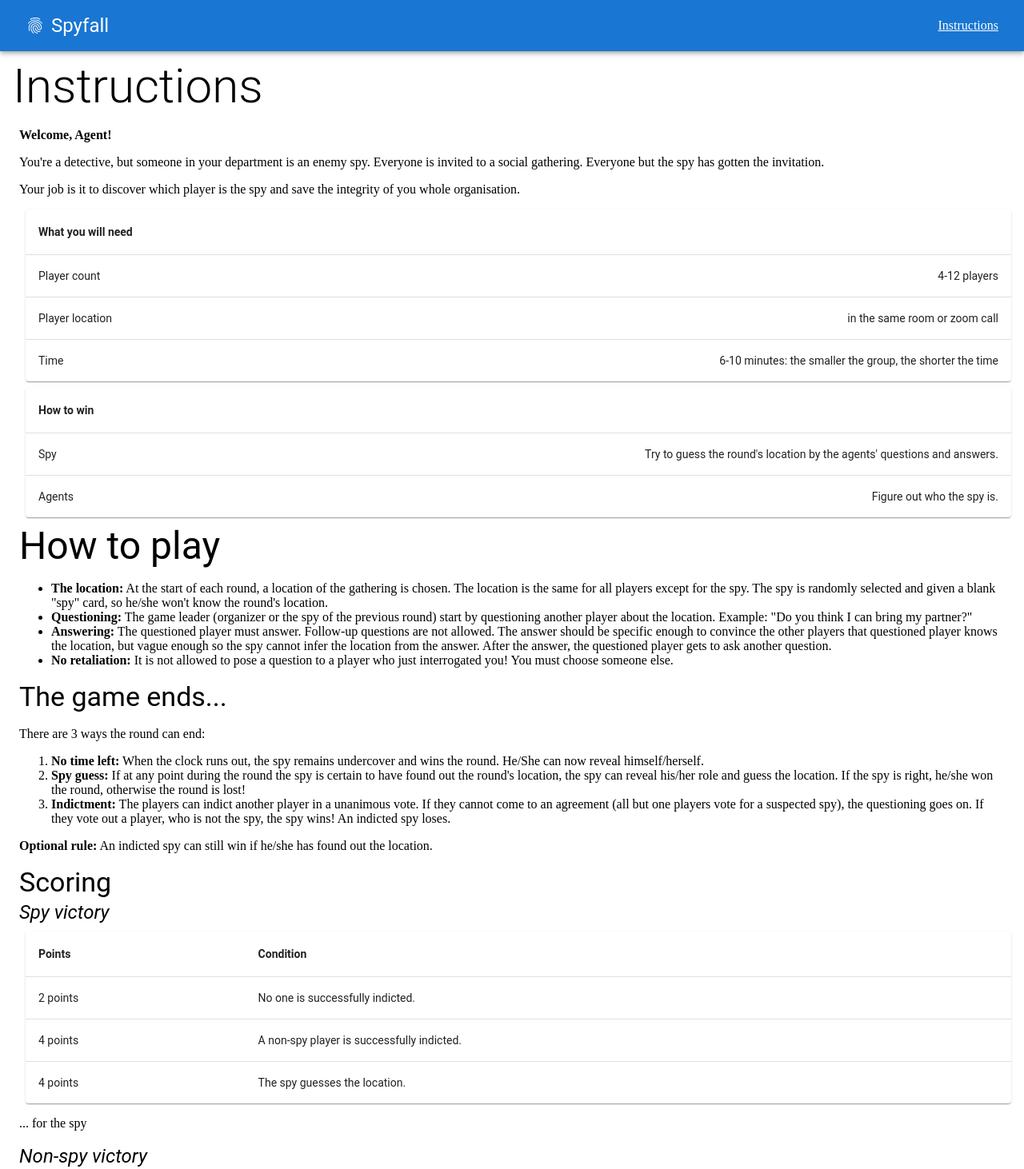
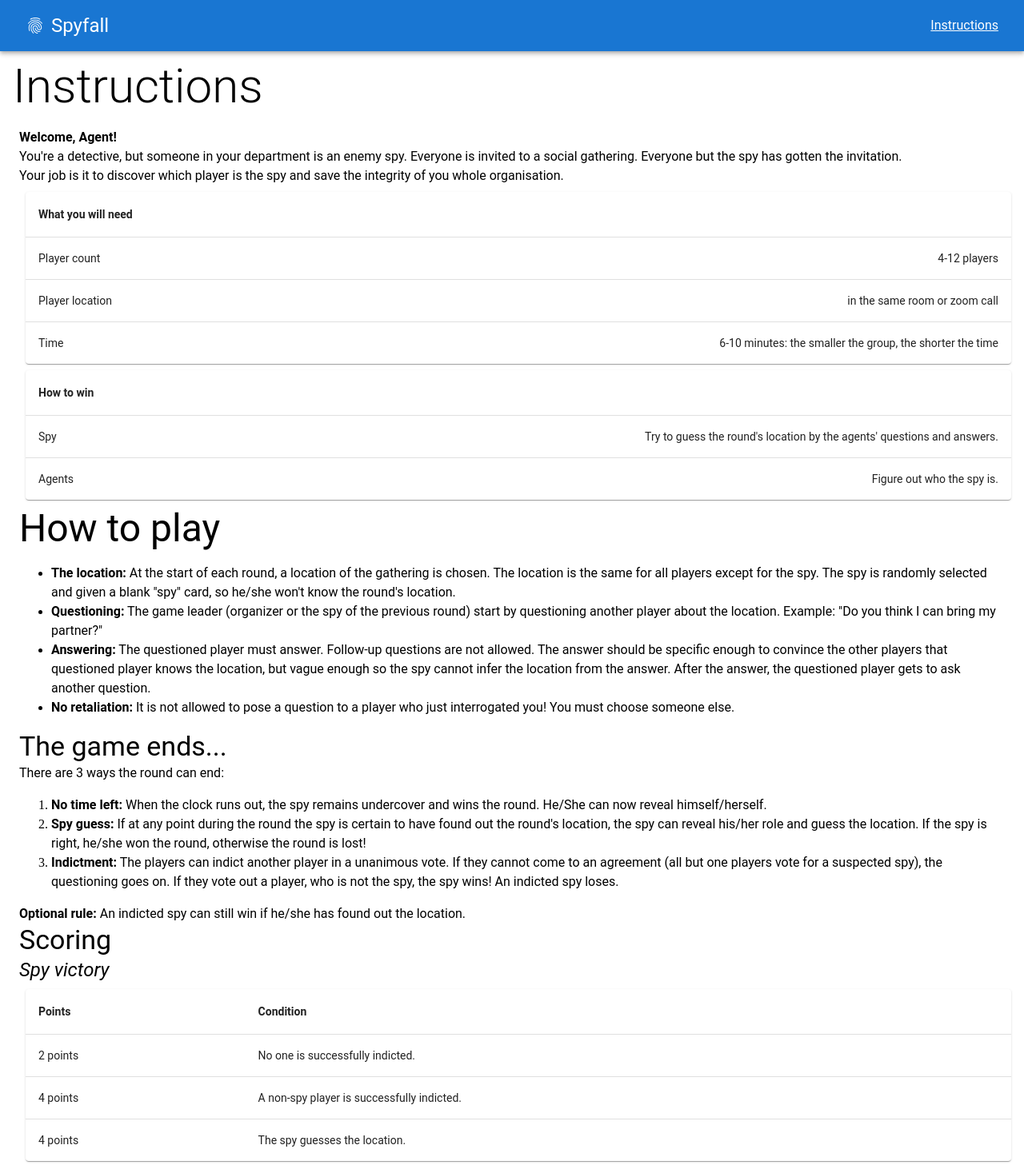
Before and after one commit to andreasnicklaus/spyfall, a React (Create React App) app in the folder frontend/: page /instructions in a window 1280 px wide. Shown: the top 1462 px of the page at 80% size. Built offline with nearby package versions, Linux system fonts and the light colour scheme; no server answers.

Commit message:
typography fixes

```diff
--- a/frontend/src/App.js
+++ b/frontend/src/App.js
@@ -5,25 +5,24 @@
     useNavigate
 } from "react-router-dom";
 
-import {Home} from "./views/home";
-import {WaitingRoom} from "./views/waitingRoom";
-import {Instructions} from "./views/instructions";
-import {GameRoom} from "./views/gameRoom";
+import { Home } from "./views/home";
+import { WaitingRoom } from "./views/waitingRoom";
+import { Instructions } from "./views/instructions";
+import { GameRoom } from "./views/gameRoom";
 import {
     AppBar,
     Box,
     Toolbar,
     Typography,
     Link as MaterialLink,
-    ThemeProvider,
-    createTheme,
     Snackbar, IconButton
 } from "@mui/material";
+import { ThemeProvider, createTheme } from "@mui/material/styles";
 import FingerprintIcon from '@mui/icons-material/Fingerprint';
 import CloseIcon from '@mui/icons-material/Close';
-import {useEffect, useState, Fragment} from "react";
-import route, {initialize} from "./services/routerService";
-import {subscribe, unsubscribe} from "./services/snackBarService";
+import { useEffect, useState, Fragment } from "react";
+import route, { initialize } from "./services/routerService";
+import { subscribe, unsubscribe } from "./services/snackBarService";
 
 const THEME = createTheme({
     typography: {
@@ -44,7 +43,7 @@
 
     useEffect(() => {
         initialize(navigate)
-        subscribe('App', {onMessageCallback: setMessage})
+        subscribe('App', { onMessageCallback: setMessage })
         return () => {
             unsubscribe('App')
         }
@@ -72,27 +71,29 @@
 
     return (
         <ThemeProvider theme={THEME}>
-            <Box sx={{flexGrow: 1}}>
+            <Box sx={{ flexGrow: 1 }}>
                 <AppBar position="static">
                     <Toolbar>
-                        <FingerprintIcon sx={{m: 1}}/>
-                        <Typography variant="h5" component="div" sx={{flexGrow: 1}} onClick={() => route("/")}>
-                            Spyfall
-                        </Typography>
+                        <Box sx={{ flexGrow: 1, display: "flex", alignItems: "center" }}>
+                            <FingerprintIcon sx={{ m: 1 }} />
+                            <Typography variant="h5" component="div" sx={{ '&:hover': { cursor: "pointer" } }} onClick={() => route("/")}>
+                                Spyfall
+                            </Typography>
+                        </Box>
                         <nav>
-                            <MaterialLink component={Link} to="/instructions" color="inherit"
-                                          sx={{m: 1}}>Instructions</MaterialLink>
+                            <MaterialLink variant="body1" component={Link} to="/instructions" color="inherit"
+                                sx={{ m: 1 }}>Instructions</MaterialLink>
                         </nav>
                     </Toolbar>
                 </AppBar>
             </Box>
 
-            <Box sx={{m: 1}}>
+            <Box sx={{ m: 1 }}>
                 <Routes>
-                    <Route path="/" exact element={<Home/>}/>
-                    <Route path="/instructions" exact element={<Instructions/>}/>
-                    <Route path="/wait" exact element={<WaitingRoom/>}/>
-                    <Route path="/game" exact element={<GameRoom/>}/>
+                    <Route path="/" exact element={<Home />} />
+                    <Route path="/instructions" exact element={<Instructions />} />
+                    <Route path="/wait" exact element={<WaitingRoom />} />
+                    <Route path="/game" exact element={<GameRoom />} />
                 </Routes>
             </Box>
 
--- a/frontend/src/views/instructions.js
+++ b/frontend/src/views/instructions.js
@@ -1,43 +1,43 @@
-import {Component} from "react";
-import {Box, Paper, Table, TableBody, TableCell, TableContainer, TableHead, TableRow, Typography} from "@mui/material";
+import { Component } from "react";
+import { Box, Paper, Table, TableBody, TableCell, TableContainer, TableHead, TableRow, Typography } from "@mui/material";
 
 export class Instructions extends Component {
     requirements = [
-        {k: "Player count", v: "4-12 players"},
-        {k: "Player location", v: "in the same room or zoom call"},
-        {k: "Time", v: "6-10 minutes: the smaller the group, the shorter the time"}
+        { k: "Player count", v: "4-12 players" },
+        { k: "Player location", v: "in the same room or zoom call" },
+        { k: "Time", v: "6-10 minutes: the smaller the group, the shorter the time" }
     ]
 
     winOptions = [
-        {k: "Spy", v: "Try to guess the round's location by the agents' questions and answers."},
-        {k: "Agents", v: "Figure out who the spy is."}
+        { k: "Spy", v: "Try to guess the round's location by the agents' questions and answers." },
+        { k: "Agents", v: "Figure out who the spy is." }
     ]
 
     spyPoints = [
-        {k: "2 points", v: "No one is successfully indicted."},
-        {k: "4 points", v: "A non-spy player is successfully indicted."},
-        {k: "4 points", v: "The spy guesses the location."},
+        { k: "2 points", v: "No one is successfully indicted." },
+        { k: "4 points", v: "A non-spy player is successfully indicted." },
+        { k: "4 points", v: "The spy guesses the location." },
     ]
 
     nonSpyPoints = [
-        {k: "1 point", v: "The spy is indicted."},
+        { k: "1 point", v: "The spy is indicted." },
     ]
 
     render() {
         return <div>
-            <Typography sx={{m:1}} variant={"h2"}>Instructions</Typography>
+            <Typography sx={{ m: 1 }} variant={"h2"}>Instructions</Typography>
 
-            <Box sx={{m: 2}}>
-                <p><b>Welcome, Agent!</b></p>
+            <Box sx={{ m: 2 }}>
+                <Typography><b>Welcome, Agent!</b></Typography>
 
-                <p>You're a detective, but someone in your department is an enemy
+                <Typography>You're a detective, but someone in your department is an enemy
                     spy. Everyone is invited to a social gathering. Everyone but the spy has gotten
-                    the invitation.</p>
+                    the invitation.</Typography>
 
-                <p>Your job is it to discover which player is the spy and save the integrity of
-                    you whole organisation.</p>
+                <Typography>Your job is it to discover which player is the spy and save the integrity of
+                    you whole organisation.</Typography>
 
-                <TableContainer sx={{m: 1}} component={Paper}>
+                <TableContainer sx={{ m: 1 }} component={Paper}>
                     <Table aria-label="simple table">
                         <TableHead>
                             <TableRow>
@@ -60,7 +60,7 @@
                     </Table>
                 </TableContainer>
 
-                <TableContainer sx={{m: 1}} component={Paper}>
+                <TableContainer sx={{ m: 1 }} component={Paper}>
                     <Table aria-label="simple table">
                         <TableHead>
                             <TableRow>
@@ -86,50 +86,50 @@
                 <Typography variant={"h3"}>How to play</Typography>
 
                 <ul>
-                    <li><b>The location:</b> At the start of each round, a location of the gathering is chosen.
+                    <li><Typography><b>The location:</b> At the start of each round, a location of the gathering is chosen.
                         The location is the same for all players except for the spy. The spy is randomly selected
                         and given a blank "spy" card, so he/she won't know the round's location.
-                    </li>
-                    <li><b>Questioning:</b> The game leader (organizer or the spy of the previous round) start by
+                    </Typography></li>
+                    <li><Typography><b>Questioning:</b> The game leader (organizer or the spy of the previous round) start by
                         questioning another player about the location. Example: "Do you think I can bring my partner?"
-                    </li>
-                    <li><b>Answering:</b> The questioned player must answer. Follow-up questions are not allowed.
+                    </Typography></li>
+                    <li><Typography><b>Answering:</b> The questioned player must answer. Follow-up questions are not allowed.
                         The answer should be specific enough to convince the other players that questioned player knows
                         the location, but vague enough so the spy cannot infer the location from the answer.
                         After the answer, the questioned player gets to ask another question.
-                    </li>
-                    <li><b>No retaliation:</b> It is not allowed to pose a question to a player who just interrogated
+                    </Typography></li>
+                    <li><Typography><b>No retaliation:</b> It is not allowed to pose a question to a player who just interrogated
                         you! You must choose someone else.
-                    </li>
+                    </Typography></li>
                 </ul>
 
                 <Typography variant={"h4"}>The game ends...</Typography>
 
-                <p>There are 3 ways the round can end:</p>
+                <Typography>There are 3 ways the round can end:</Typography>
 
                 <ol>
-                    <li><b>No time left:</b> When the clock runs out, the spy remains undercover and wins the round.
+                    <li><Typography><b>No time left:</b> When the clock runs out, the spy remains undercover and wins the round.
                         He/She can now reveal himself/herself.
-                    </li>
-                    <li><b>Spy guess:</b> If at any point during the round the spy is certain to have found out the
+                    </Typography></li>
+                    <li><Typography><b>Spy guess:</b> If at any point during the round the spy is certain to have found out the
                         round's
                         location, the spy can reveal his/her role and guess the location. If the spy is right, he/she
                         won
                         the round, otherwise the round is lost!
-                    </li>
-                    <li><b>Indictment:</b> The players can indict another player in a unanimous vote. If they cannot
+                    </Typography></li>
+                    <li><Typography><b>Indictment:</b> The players can indict another player in a unanimous vote. If they cannot
                         come
                         to an agreement (all but one players vote for a suspected spy), the questioning goes on.
                         If they vote out a player, who is not the spy, the spy wins! An indicted spy loses.
-                    </li>
+                    </Typography></li>
                 </ol>
 
-                <p><b>Optional rule:</b> An indicted spy can still win if he/she has found out the location.</p>
+                <Typography><b>Optional rule:</b> An indicted spy can still win if he/she has found out the location.</Typography>
 
                 <Typography variant={"h4"}>Scoring</Typography>
 
                 <Typography variant={"h5"}><i>Spy victory</i></Typography>
-                <TableContainer sx={{m: 1}} component={Paper}>
+                <TableContainer sx={{ m: 1 }} component={Paper}>
                     <Table aria-label="simple table">
                         <TableHead>
                             <TableRow>
@@ -152,10 +152,10 @@
                         </TableBody>
                     </Table>
                 </TableContainer>
-                <p>... for the spy</p>
+                <Typography>... for the spy</Typography>
 
                 <Typography variant={"h5"}><i>Non-spy victory</i></Typography>
-                <TableContainer sx={{m: 1}} component={Paper}>
+                <TableContainer sx={{ m: 1 }} component={Paper}>
                     <Table aria-label="simple table">
                         <TableHead>
                             <TableRow>
@@ -179,11 +179,11 @@
                     </Table>
                 </TableContainer>
 
-                <p>... for each non-spy player.</p>
+                <Typography>... for each non-spy player.</Typography>
 
                 <Typography variant={"h5"}>Total score</Typography>
 
-                <p>You can play as many rounds as you want. The player with the most points wins the overall game.</p>
+                <Typography>You can play as many rounds as you want. The player with the most points wins the overall game.</Typography>
             </Box>
         </div>
     }
```
